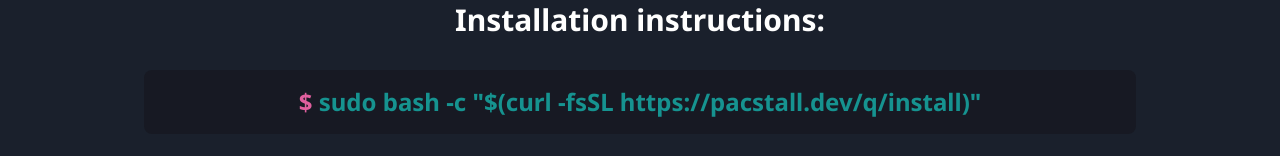
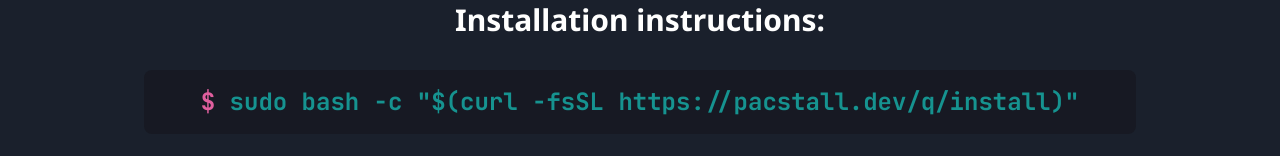
Before and after one commit to pacstall/chaotic-ppr-landing, a Next.js app: page / in a window 1280 px wide. Shown: the part 754-910 px from the top of the page. Built offline with nearby package versions, Linux system fonts and the light colour scheme.

Commit message:
Fix: fonts
Lmao i'm dumb

```diff
--- a/src/components/content.jsx
+++ b/src/components/content.jsx
@@ -41,8 +41,8 @@
             </div>
             <div className="my-8">
                 <h1 className="text-3xl text-white font-bold text-center">Installation instructions:</h1>
-                <div className="bg-darker p-4 my-8 rounded-lg w-auto hover:cursor-pointer download" onClick={copyDownload}>
-                    <h1 className="text-2xl text-pacstall-green font-bold text-center">
+                <div className="bg-darker p-4 my-8 rounded-lg w-auto hover:cursor-pointer" onClick={copyDownload}>
+                    <h1 className="text-2xl text-pacstall-green font-bold text-center download">
                         <span className="text-pacstall-pink">$</span> sudo bash -c "$(curl -fsSL https://pacstall.dev/q/install)"
                     </h1>
                 </div>
```
